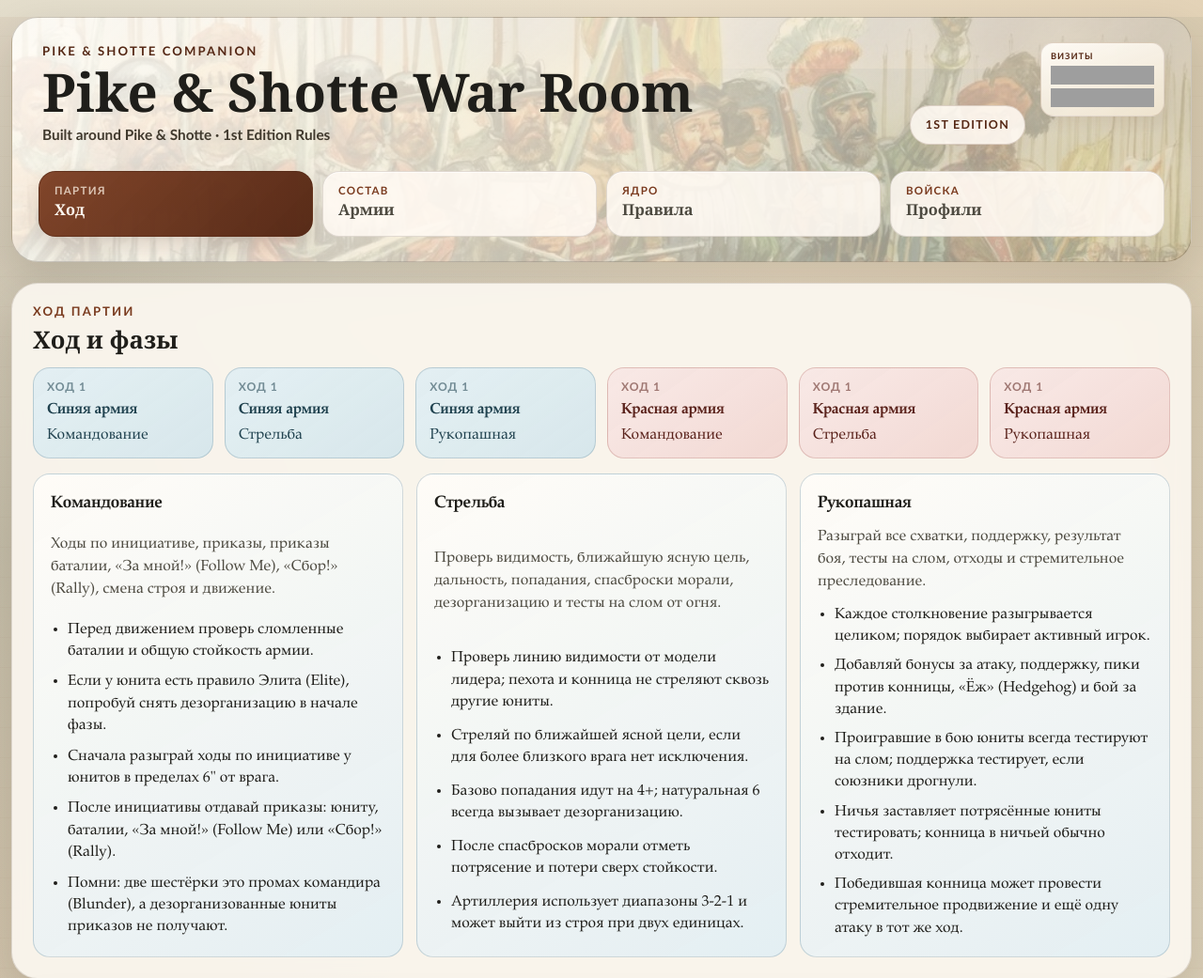
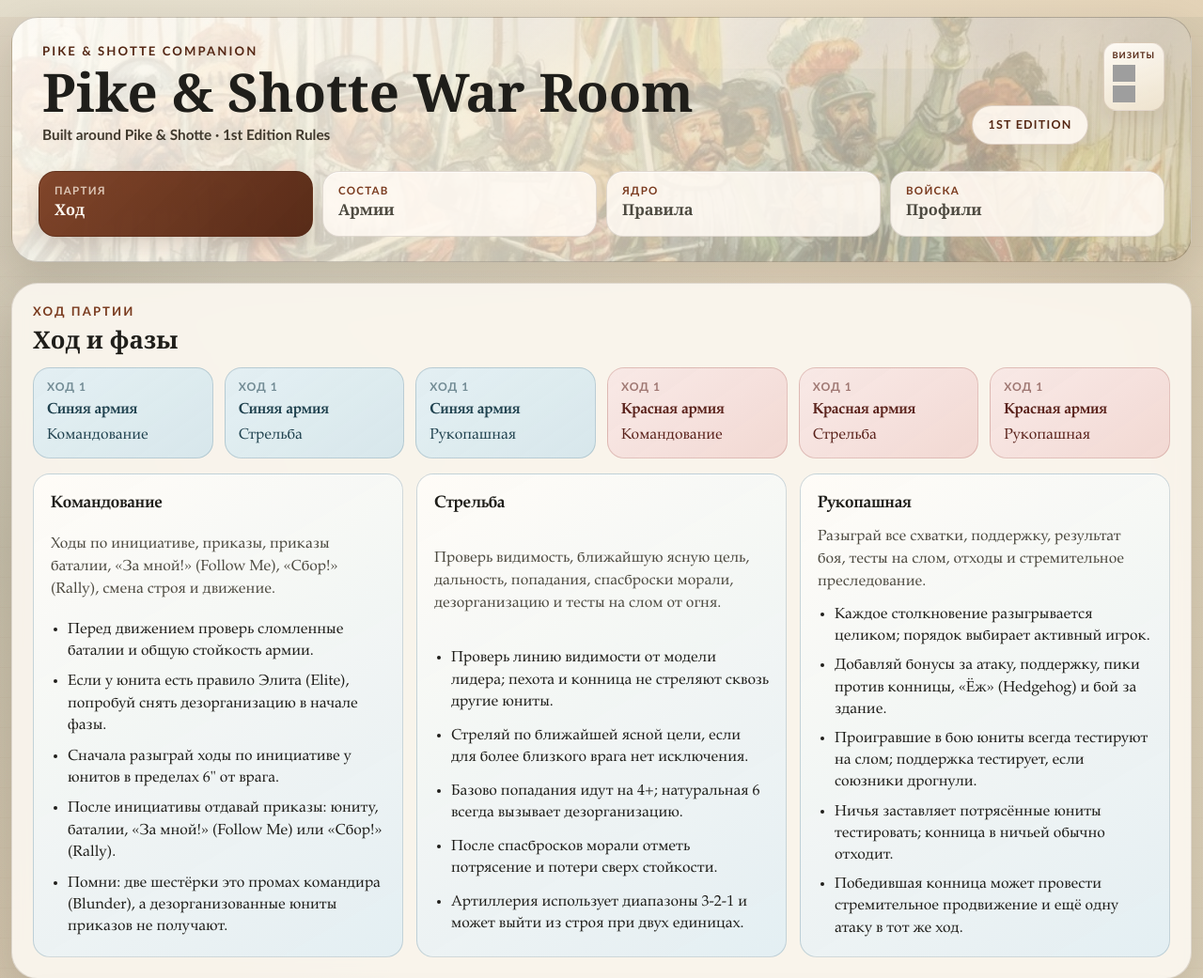
Before and after one commit to deBroohs/pikeandshotte, a website: page index.html in a window 1280 px wide. Shown: the top 1041 px of the page at 94% size. Drawn offline with Linux system fonts and the light colour scheme; grey boxes are pictures that could not be loaded.

Commit message:
Narrow visitor badge card

```diff
--- a/index.html
+++ b/index.html
@@ -32,7 +32,7 @@
   <link rel="manifest" href="./site.webmanifest">
   <link rel="sitemap" type="application/xml" title="Sitemap" href="./sitemap.xml">
   <link rel="preload" href="./assets/arts/hero-battle.jpg" as="image" fetchpriority="high">
-  <link rel="stylesheet" href="./styles.css?v=20260329-6">
+  <link rel="stylesheet" href="./styles.css?v=20260329-7">
   <script type="application/ld+json">
     {
       "@context": "https://schema.org",
--- a/styles.css
+++ b/styles.css
@@ -1997,8 +1997,9 @@ select {
   gap: 6px;
   align-self: start;
   min-width: 0;
-  width: 132px;
-  padding: 9px 10px;
+  width: fit-content;
+  justify-items: start;
+  padding: 8px 9px;
   border-radius: 14px;
   border: 1px solid rgba(84, 39, 20, 0.14);
   background:
@@ -2022,13 +2023,15 @@ select {
 .site-visitor-badges {
   display: grid;
   gap: 4px;
-  width: 100%;
+  width: auto;
+  justify-items: start;
 }
 
 .site-visitor-badge {
   display: block;
-  width: 100%;
-  height: 20px;
+  width: auto;
+  max-width: 94px;
+  height: 18px;
 }
 
 .tabbar {
```
